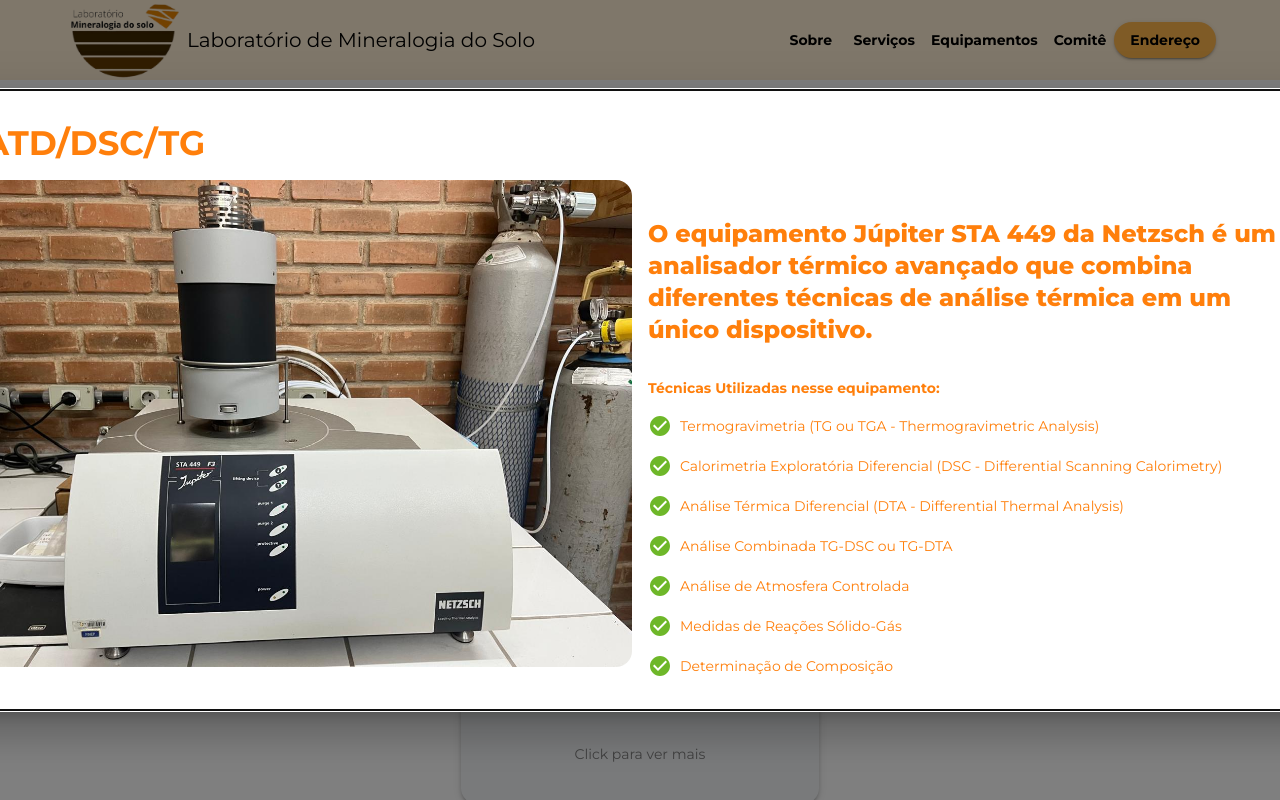
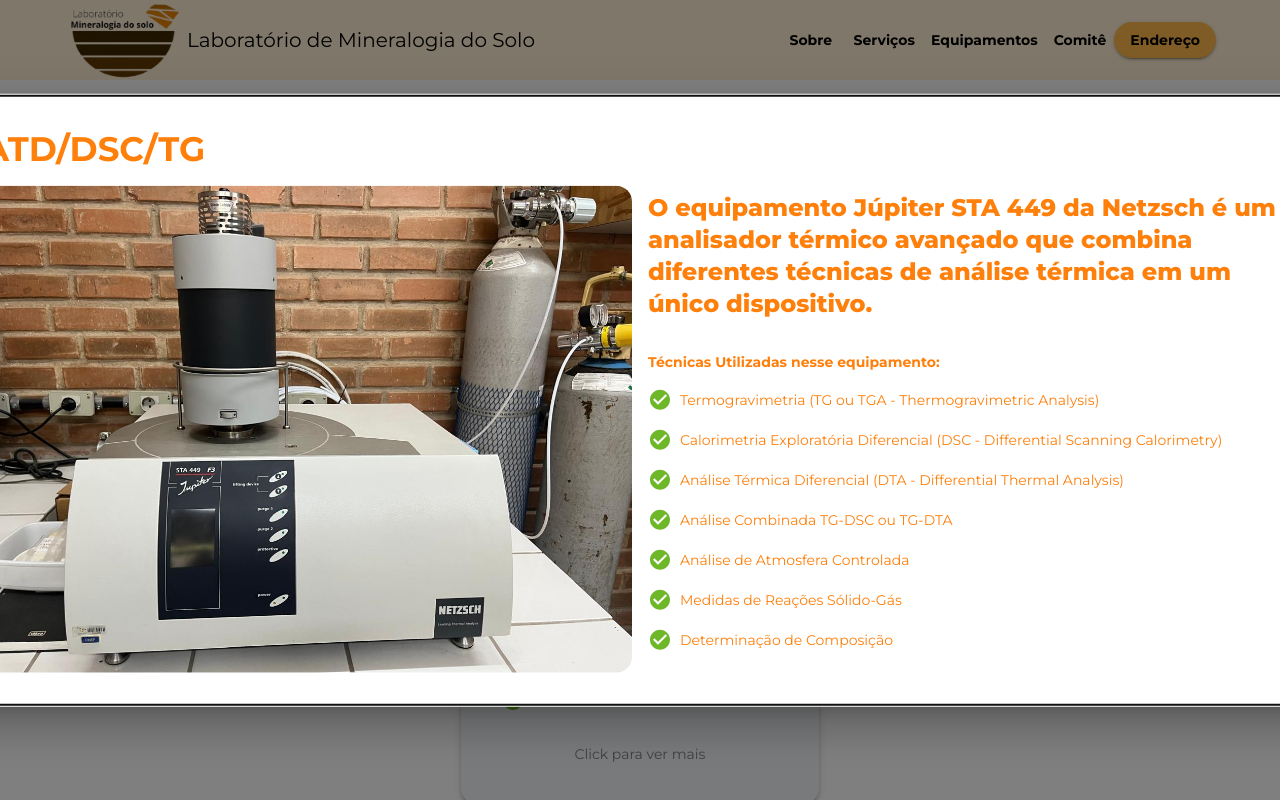
Before and after one commit to tmz81/minera-lab, a React (Vite) app: page / in a window 1280 px wide. Both pictures are taken after a click on the element 242 px from the left and 2315 px from the top of the page. Shown: the part 1915-2715 px from the top of the page. Built offline with nearby package versions, Linux system fonts and the light colour scheme.

Commit message:
up card modal

```diff
--- a/src/components/ModalEquipamentosDetalhe.jsx
+++ b/src/components/ModalEquipamentosDetalhe.jsx
@@ -22,7 +22,7 @@ export function ModalEquipamentosDetalhe({ open, handleClose, currentImage }) {
         }}
       >
         <IconButton
-          sx={{ position: "absolute", top: 16, right: 16 }}
+          sx={{ position: "absolute", top: 0, right: 16 }}
           onClick={handleClose}
         >
           <CloseIcon />
@@ -57,7 +57,7 @@ export function ModalEquipamentosDetalhe({ open, handleClose, currentImage }) {
             sx={{
               display: "flex",
               flexDirection: "column",
-              mt: { xs: 4, md: 12 },
+              mt: { xs: 2, md: 8 },
               gap: 2,
             }}
           >
```
